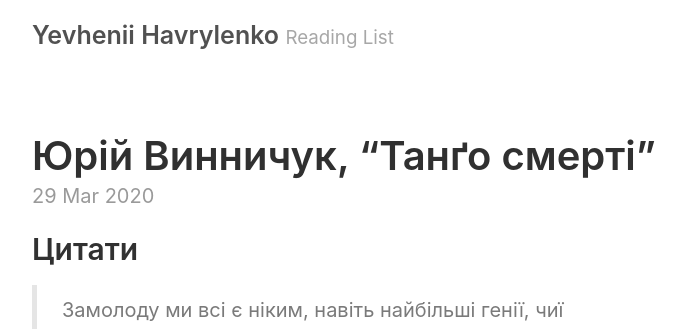
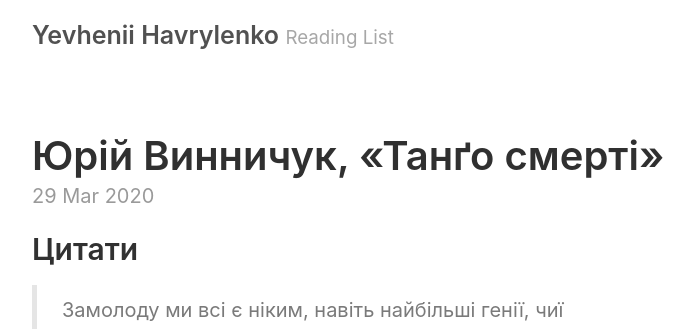
Before and after one commit to yevhenii-havrylenko/yevhenii-havrylenko.github.io, a Jekyll site: the page built from _posts/2020-03-29-tango-of-death.md, in a window 1280 px wide and 900 px high. Shown: the top 329 px of the window, without its empty margins (258-951 px from the left). Built offline with Jekyll 4.4.1, drawn with Linux system fonts in a browser that asks for light colours.

```diff
--- a/_posts/2020-03-29-tango-of-death.md
+++ b/_posts/2020-03-29-tango-of-death.md
@@ -1,6 +1,6 @@
 ---
 layout: post
-title: 'Юрій Винничук, “Танґо смерті”'
+title: 'Юрій Винничук, «Танґо смерті»'
 ---
 
 ## Цитати
```
